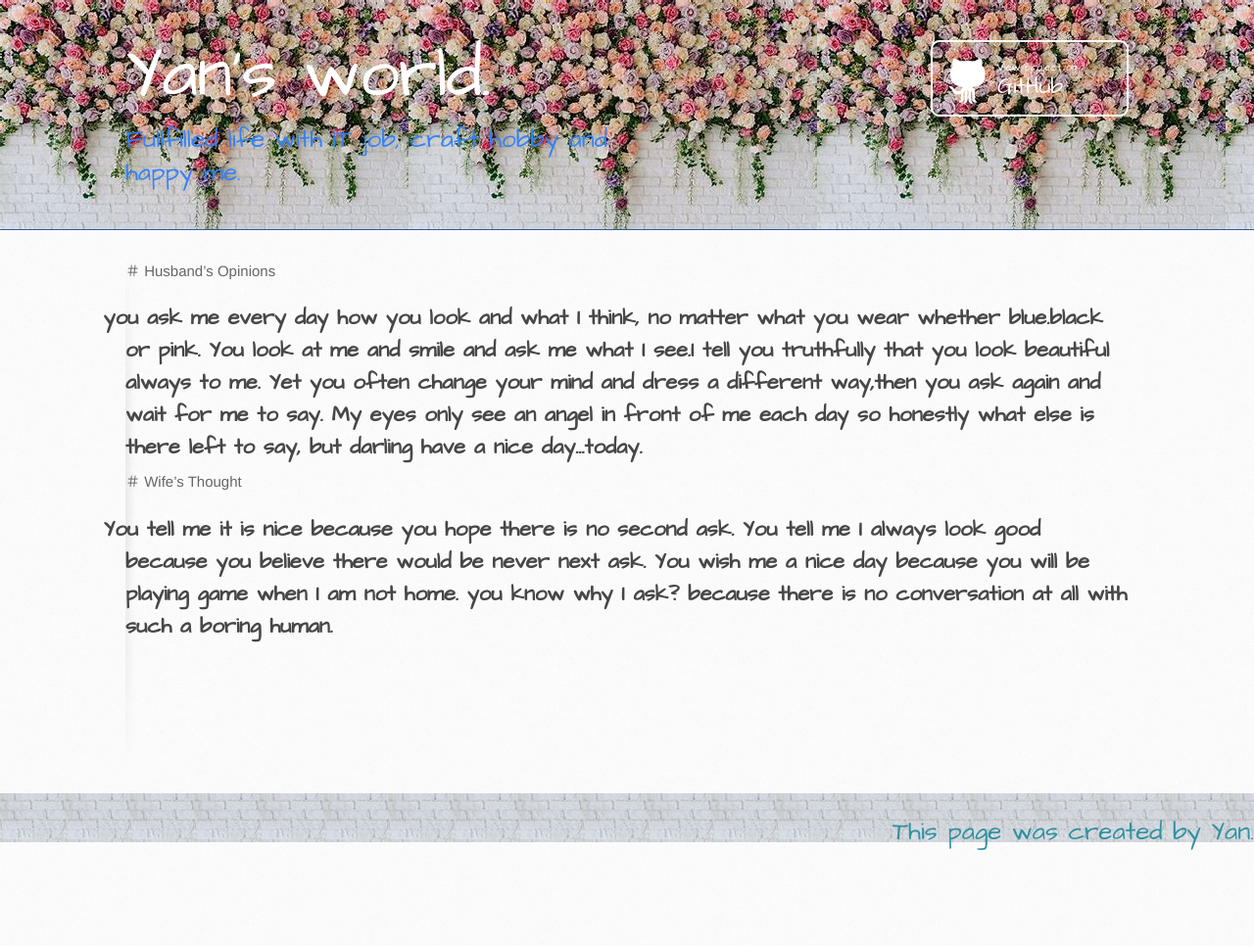
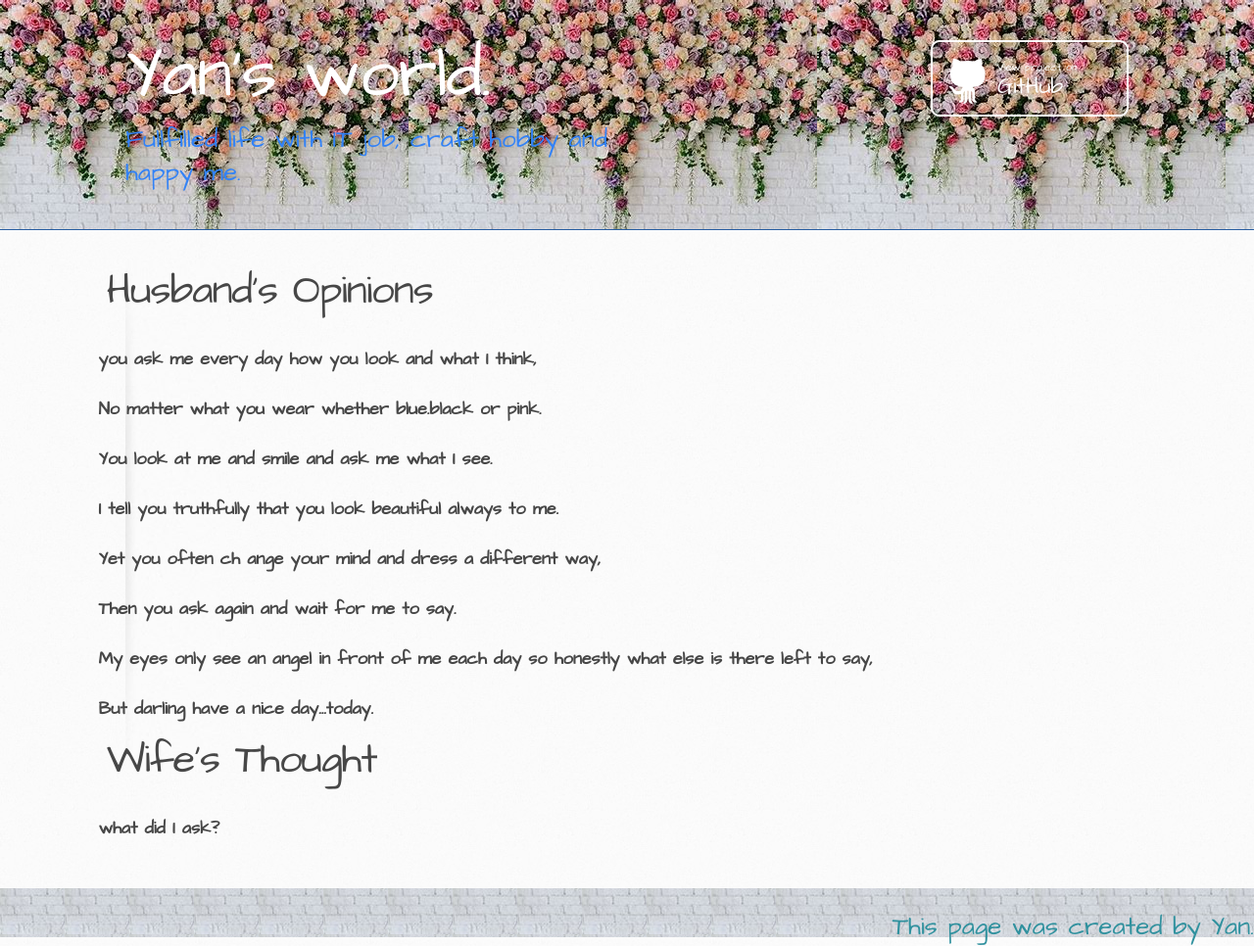
Before and after one commit to itcraftme/itcraftme, a Jekyll site: the page built from poem/5th.md, in a window 1280 px wide. Shown: the whole page at 98% size. Built offline with Jekyll 4.4.1, drawn with Linux system fonts in a browser that asks for light colours; our own code applies the rules of GitHub Pages for plain Markdown files; before the commit the page ends 900 px from its top, so only the background shows below that.

Commit message:
Update 5th.md
change a bit of 5th poem

```diff
--- a/poem/5th.md
+++ b/poem/5th.md
@@ -1,7 +1,14 @@
-＃ Husband's Opinions
+# Husband's Opinions
 
-## you ask me every day how you look and what I think, no matter what you wear whether blue.black or pink. You look at me and smile and ask me what I see.I tell you truthfully that you look beautiful always to me. Yet you often change your mind and dress a different way,then you ask again and wait for me to say. My eyes only see an angel in front of me each day so honestly what else is there left to say, but darling have a nice day...today.
+### you ask me every day how you look and what I think,
+### No matter what you wear whether blue.black or pink.
+### You look at me and smile and ask me what I see.
+### I tell you truthfully that you look beautiful always to me.
+### Yet you often ch ange your mind and dress a different way,
+### Then you ask again and wait for me to say.
+### My eyes only see an angel in front of me each day so honestly what else is there left to say,
+### But darling have a nice day...today.
 
-＃ Wife's Thought
+# Wife's Thought
 
-## You tell me it is nice because you hope there is no second ask. You tell me I always look good because you believe there would be never next ask. You wish me a nice day because you will be playing game when I am not home. you know why I ask? because there is no conversation at all with such a boring human.
+### what did I ask?
```
